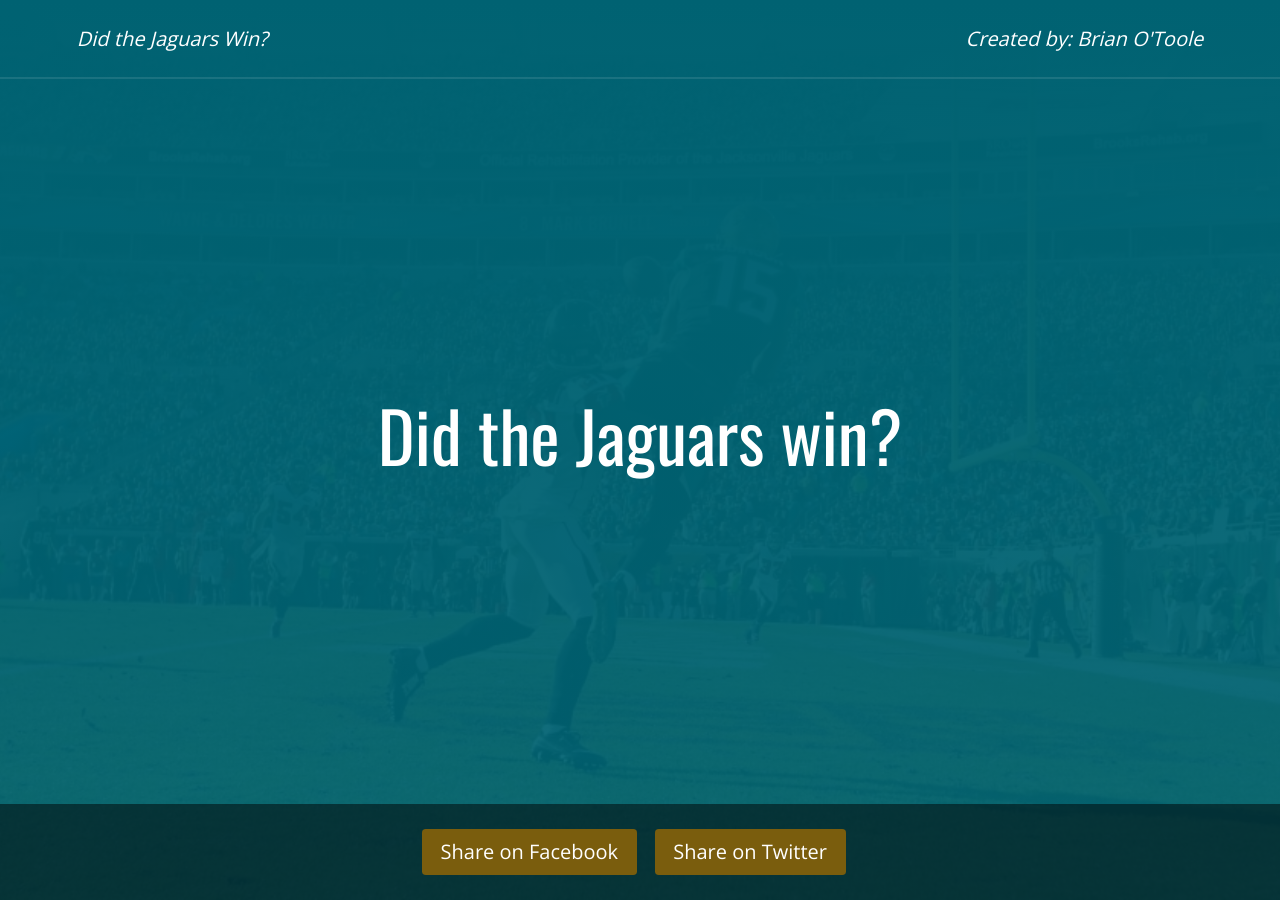
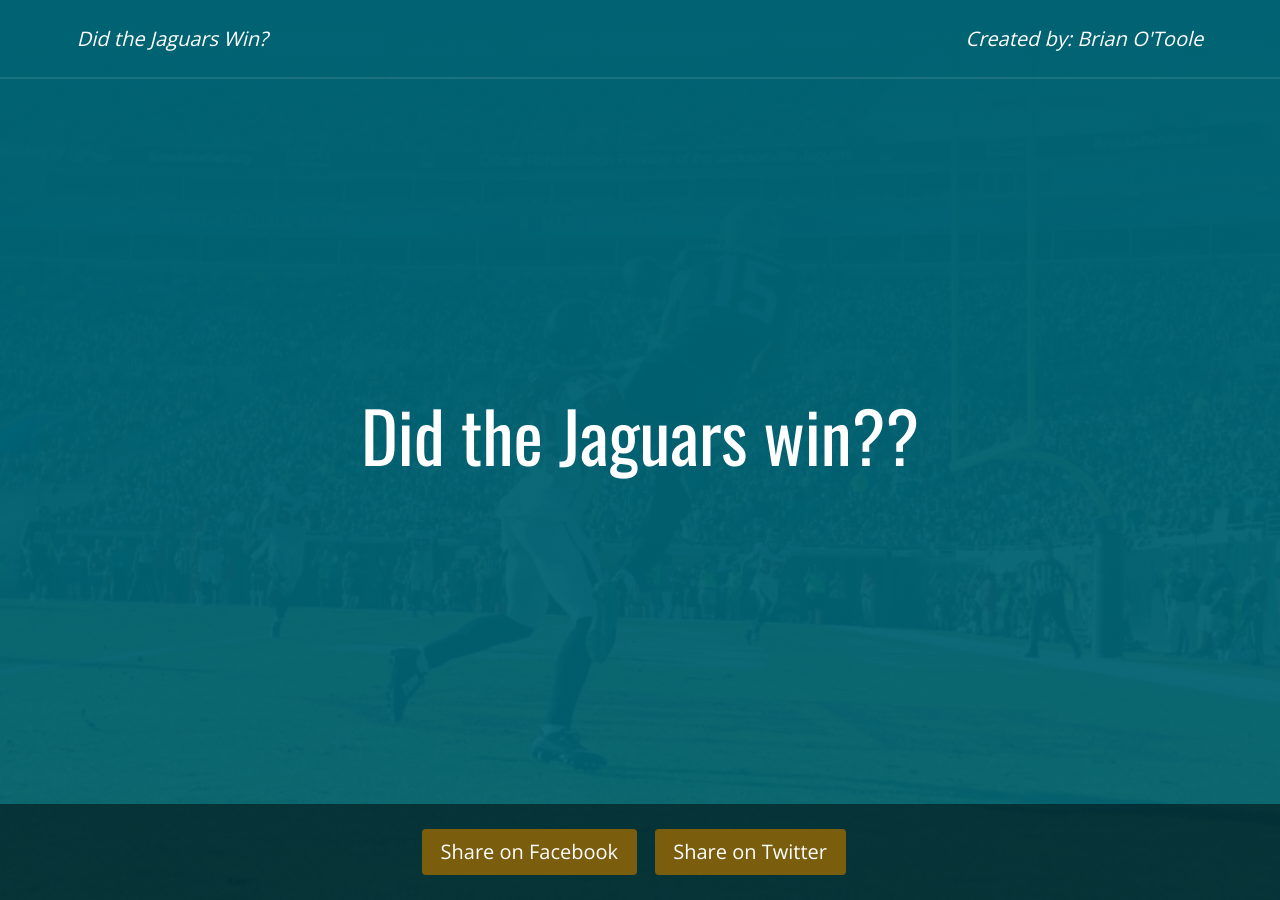
Before and after one commit to brianotoole/didjagswin, a Jekyll site: the page built from index.html, in a window 1280 px wide. Built offline with Jekyll 4.4.1, drawn with Linux system fonts in a browser that asks for light colours; nearby versions of some CDN libraries.

```diff
--- a/index.html
+++ b/index.html
@@ -8,7 +8,7 @@ description: I wonder if the Jaguars won...
 
 <section class="home">
   <div class="intro">
-    <h1>Did the Jaguars win?</h1>
+    <h1>Did the Jaguars win??</h1>
     <h2 class="js-result text-secondary fadeInUp animated"></h2>
   </div><!--/.intro-->
 </section><!--/.home-->
```
